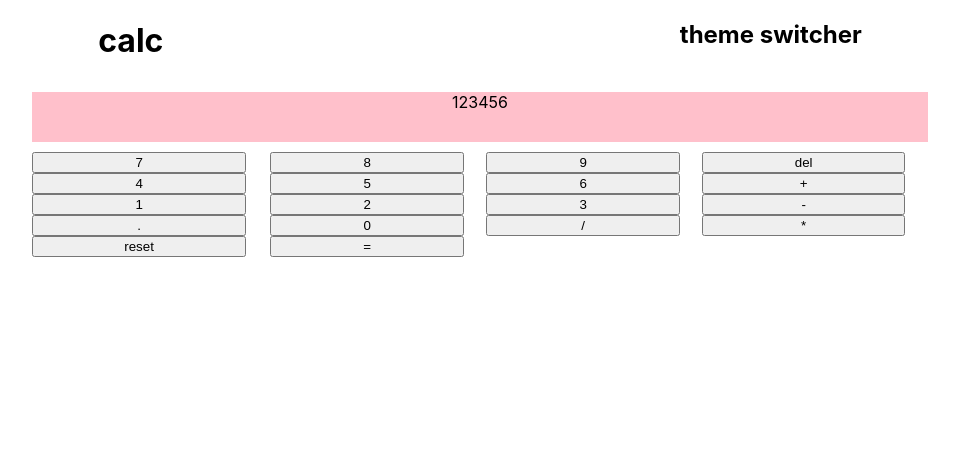
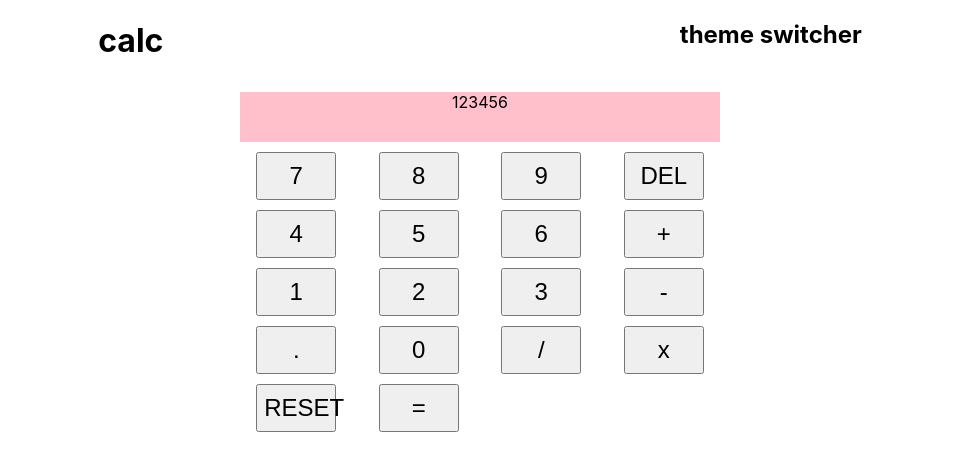
Before and after one commit to mladame/calculator-app, a React (Create React App) app: page / in a window 1280 px wide. Shown: the top 470 px of the page, without its empty margins (160-1119 px from the left). Built offline with nearby package versions, Linux system fonts and the light colour scheme.

Commit message:
formatting css adjustments

```diff
--- a/src/App.css
+++ b/src/App.css
@@ -14,21 +14,29 @@
 .calc-display {
   background-color: pink;
   min-height: 50px;
-  width: 70%;
+  width: 30rem;
   margin: 10px auto;
   text-align: center;
 }
 
 /* ---------KEYPAD-------- */
 .calc-keypad {
-  width: 70%;
+  width: 30rem;
   display: grid;
   margin: auto;
   grid-template-columns: [first] auto [line2] auto [line3] auto [line4] auto;
   grid-row: [row1] 20% [row2] auto [row3] auto [row4] auto [row5] auto;
+  gap: 10px;
 }
 
 .calc-keypad button {
-  width: 90%;
+  width: 5rem;
+  height: 3rem;
+  margin: auto;
+  font-size: 1.5rem;
+}
 
+button .row-5 {
+  /* width: 10rem; */
+  flex-grow: 2;
 }
--- a/src/components/Keypad.js
+++ b/src/components/Keypad.js
@@ -33,7 +33,7 @@ export default function Keypad() {
                 <button onClick={type(this)}>7</button>
                 <button onClick={type(this)}>8</button>
                 <button onClick={type(this)}>9</button>
-                <button onClick={type(this)}>del</button>
+                <button onClick={type(this)}>DEL</button>
                 <button onClick={type(this)}>4</button>
                 <button onClick={type(this)}>5</button>
                 <button onClick={type(this)}>6</button>
@@ -45,9 +45,9 @@ export default function Keypad() {
                 <button onClick={type(this)}>.</button>
                 <button onClick={type(this)}>0</button>
                 <button onClick={type(this)}>/</button>
-                <button onClick={type(this)}>*</button>
-                <button onClick={type(this)}>reset</button>
-                <button onClick={type(this)}>=</button>
+                <button onClick={type(this)}>x</button>
+                <button className="row-5" onClick={type(this)}>RESET</button>
+                <button className="row-5" onClick={type(this)}>=</button>
 
             </div>
 
```
